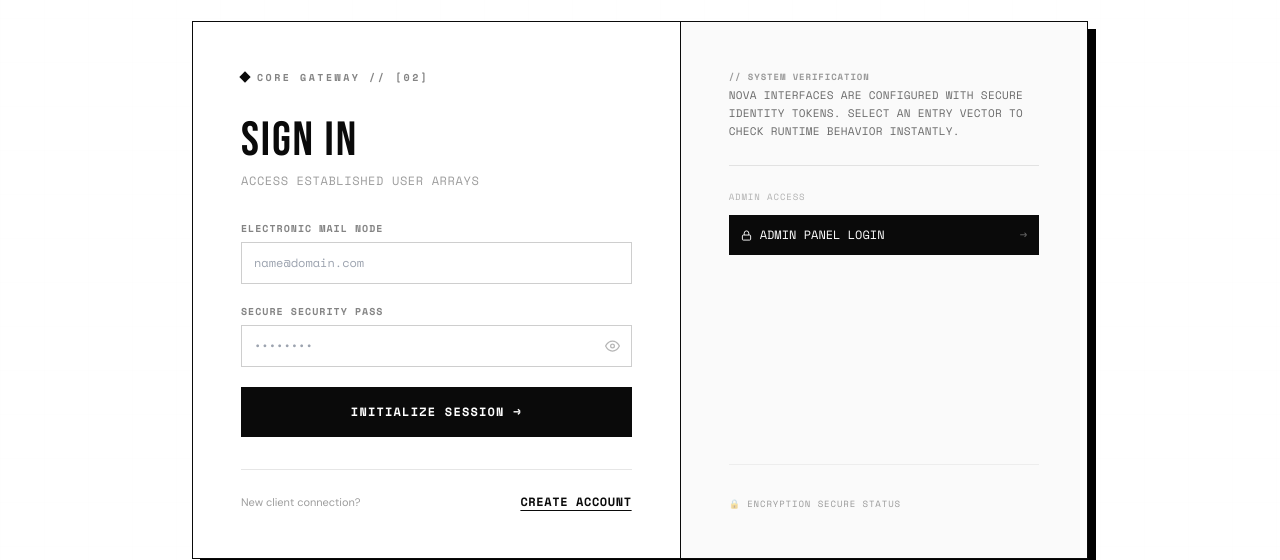
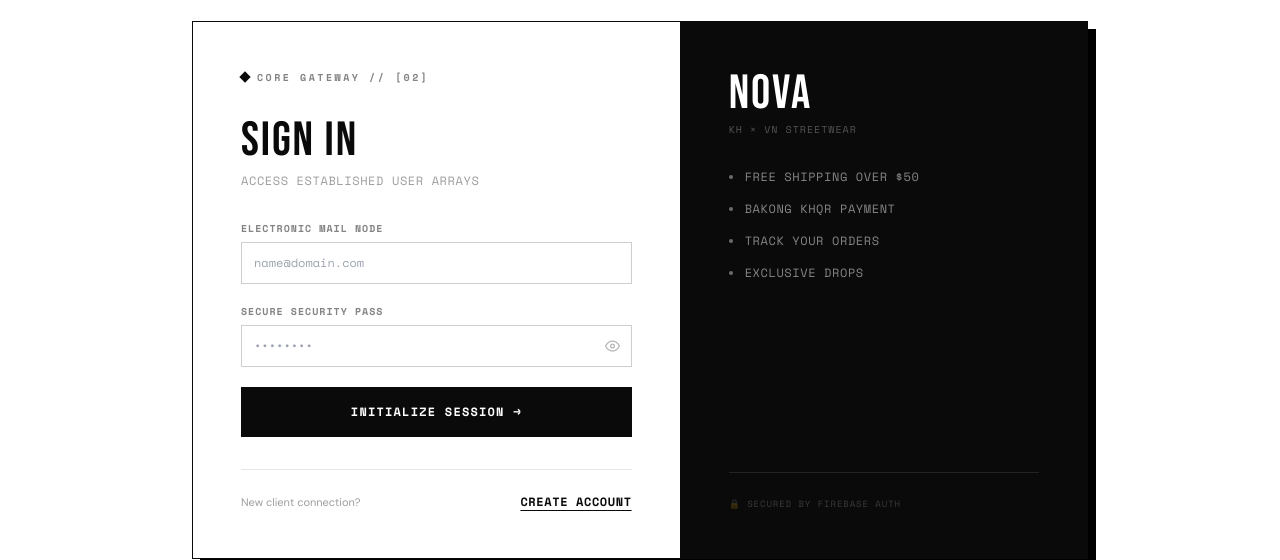
Before and after one commit to Lysuoneur/NOVA, a React (Vite) app: page /auth in a window 1280 px wide. Shown: the part 165-725 px from the top of the page. Built offline with nearby package versions, Linux system fonts and the light colour scheme; no server answers.

Commit message:
fix: replace login right panel with clean NOVA branding

```diff
--- a/src/pages/Auth.jsx
+++ b/src/pages/Auth.jsx
@@ -337,41 +337,24 @@
           </div>
         </div>
 
-        {/* Right Side: Brutalist Sandbox Info Panel */}
-        <div className="p-8 md:p-12 bg-black/[0.02] flex flex-col justify-between">
-          <div className="space-y-6">
+        {/* Right Side */}
+        <div className="p-8 md:p-12 bg-black flex flex-col justify-between">
+          <div className="space-y-8">
             <div>
-              <div className="font-mono text-[9px] uppercase tracking-widest text-black/40 mb-1 font-bold">
-                // SYSTEM VERIFICATION
-              </div>
-              <div className="text-[11px] font-mono text-black/60 uppercase tracking-wide leading-relaxed">
-                NOVA interfaces are configured with secure identity tokens. Select an entry vector to check runtime behavior instantly.
-              </div>
+              <div className="font-display text-5xl text-white tracking-tighter uppercase leading-none">NOVA</div>
+              <div className="font-mono text-[10px] text-white/30 uppercase tracking-widest mt-1">KH × VN Streetwear</div>
             </div>
-
-
-            {/* Admin Login CTA */}
-            <div className="border-t border-black/10 pt-6">
-              <div className="font-mono text-[9px] uppercase tracking-widest text-black/30 mb-3">Admin Access</div>
-              <Link
-                to="/auth?admin=1"
-                className="flex items-center justify-between w-full bg-black text-white p-3 font-mono text-xs hover:bg-black/80 transition-colors group"
-              >
-                <span className="flex items-center gap-2">
-                  <svg width="11" height="11" viewBox="0 0 24 24" fill="none" stroke="currentColor" strokeWidth="2">
-                    <rect x="3" y="11" width="18" height="11" rx="2"/><path d="M7 11V7a5 5 0 0 1 10 0v4"/>
-                  </svg>
-                  ADMIN PANEL LOGIN
-                </span>
-                <span className="text-white/40 group-hover:text-white transition-colors">→</span>
-              </Link>
+            <div className="space-y-4">
+              {["Free shipping over $50", "Bakong KHQR payment", "Track your orders", "Exclusive drops"].map((item) => (
+                <div key={item} className="flex items-center gap-3">
+                  <span className="w-1 h-1 bg-white/40 rounded-full flex-shrink-0" />
+                  <span className="font-mono text-xs text-white/50 uppercase tracking-wider">{item}</span>
+                </div>
+              ))}
             </div>
           </div>
-
-          <div className="pt-8 border-t border-black/5">
-            <div className="flex items-center gap-2 text-black/40 font-mono text-[9px] uppercase tracking-widest">
-              <span>🔒 ENCRYPTION SECURE STATUS</span>
-            </div>
+          <div className="border-t border-white/10 pt-6">
+            <div className="font-mono text-[9px] text-white/20 uppercase tracking-widest">🔒 Secured by Firebase Auth</div>
           </div>
         </div>
 
```
